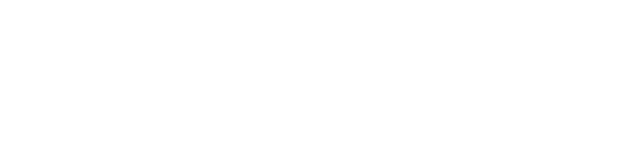
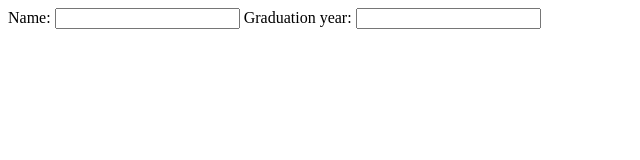
Before and after one commit to acciojob/sharable-urls-Anusha-Yadavv, a website: page main.html in a window 1280 px wide. Shown: the whole page, without its empty margins (0-640 px from the left). Drawn offline with Linux system fonts and the light colour scheme.

Commit message:
created a submission

```diff
--- a/main.html
+++ b/main.html
@@ -1,6 +1,13 @@
 <!DOCTYPE html>
 <html>
   <body>
+
+	  <form>
+		  <label>Name:</label>
+		  <input id="name" type="text" name="name">
+		  <label>Graduation year:</label>
+		  <input id="year" name="year" type="number">
+	  </form>
     <script type="text/javascript" src="./script.js">
 </script>
   </body>
```
